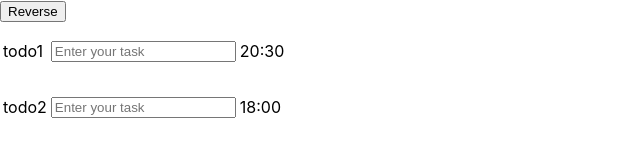
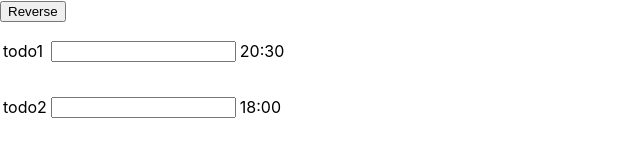
Before and after one commit to ShyamJoshee/https---github.com-ShyamJoshee-To-do-List-Reverse-, a React (Create React App) app: page / in a window 1280 px wide. Shown: the top 168 px of the page, without its empty margins (0-640 px from the left). Built offline with nearby package versions, Linux system fonts and the light colour scheme.

Commit message:
third comit

```diff
--- a/src/App.js
+++ b/src/App.js
@@ -1,50 +1,47 @@
 import React, { useState } from 'react'
 import './App.css';
 
-function ToDo({ todoId, createdAt }) {
-  return (
-    <tr>
+function ToDo(props) {
+  const {obj, todoValue, setTodoValue} = props;
+  return (<tr>
     <td>
-        <p>{todoId}</p>
+      <p>{obj.id}</p>
     </td>
     <td>
-        <input placeholder="Enter your task" />
+      <input value={todoValue} onChange={(event) => setTodoValue(event.target.value)}/>
     </td>
     <td>
-        <p>{createdAt}</p>
+      <p>{obj.createdAt}</p>
     </td>
-    </tr>
-  );
+  </tr>)
 }
 
 function App() {
-  const [todos, setTodos] = useState([
-    {
+  const [todoValue1, setTodoValue1] = useState('');
+  const [todoValue2, setTodoValue2] = useState('');
+  const [todos, setTodos] = useState([{
     id: 'todo1',
     createdAt: '20:30',
-    },
-    {
+  }, {
     id: 'todo2',
     createdAt: '18:00',
-    },
+  }
   ]);
 
-  const reverseOrder = () => {
-    setTodos([...todos].reverse());
-  };
+  const [reverse, setReverse] = useState(true);
 
   return (
     <div id="main">
-      <button onClick={reverseOrder}>Reverse</button>
+      <button onClick={() => setReverse(!reverse)}>Reverse</button>
       <table>
         <tbody>
-          {todos.map((todo) => (
-            <ToDo key={todo.id} todoId={todo.id} createdAt={todo.createdAt} />
-          ))}
+          {reverse ?  <ToDo obj={todos[0]} todoValue={todoValue1} setTodoValue={setTodoValue1}/> : <ToDo obj={todos[1]} todoValue={todoValue2} setTodoValue={setTodoValue2}/>}
+          {reverse ? <ToDo obj={todos[1]} todoValue={todoValue2} setTodoValue={setTodoValue2}/> : <ToDo obj={todos[0]} todoValue={todoValue1} setTodoValue={setTodoValue1}/>}
         </tbody>
       </table>
     </div>
-  );
+  )
 }
 
+
 export default App;
```
Lines whose indentation alone changed are shown as unchanged.
